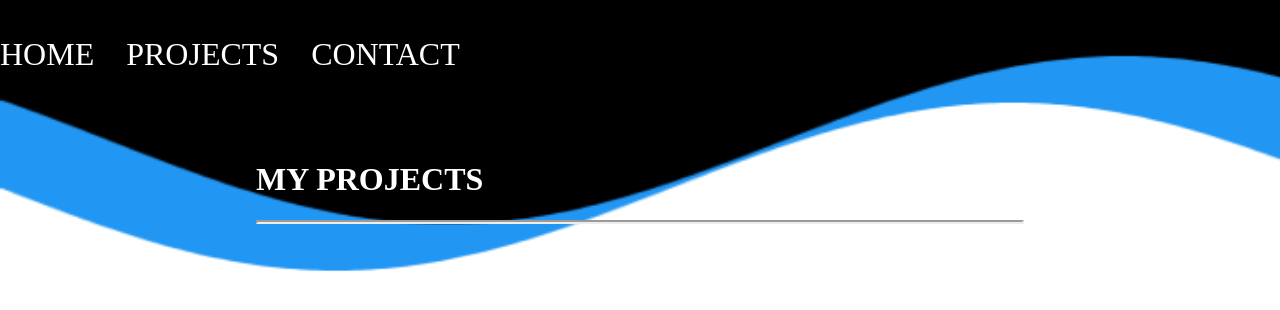
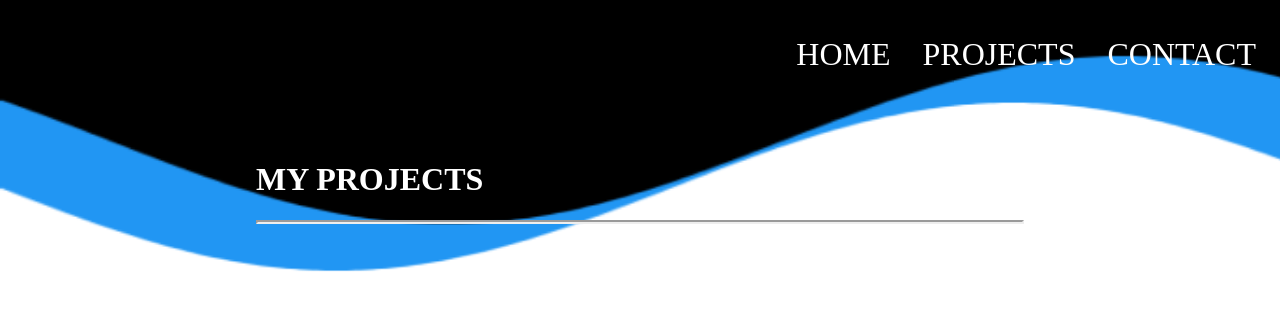
Before and after one commit to noahvarghese/noahvarghese.me, a Gatsby site: page /projects in a window 1280 px wide. Built offline with nearby package versions, Linux system fonts and the light colour scheme; Gatsby itself is replaced by a stand-in of ours.

Commit message:
satisfied with mobile nav, mad wave fixed

```diff
--- a/src/components/ContactForm.js
+++ b/src/components/ContactForm.js
@@ -32,8 +32,6 @@ const useStyles = makeStyles(({ breakpoints, spacing }) => ({
     rootMobile: {
         margin: 'auto',
         paddingTop: "1em",
-        position: "relative",
-        top: "15vh",
         marginLeft: "1%",
         marginRight: "1%",
         marginBottom: "1%",
@@ -110,7 +108,7 @@ export default function ContactForm() {
 
         <>
             { isActive &&
-                <Card className={clsx(classes.rootMobile, shadowStyles.root)}>
+                <Card className={classes.rootMobile}>
                     <Typography variant="h5" component="h2" className={classes.portraitMobileTitle}>Contact</Typography>
                     <form method="POST" action="" className={classes.formMobile}>
                         <TextField required id="fname" label="First Name" variant="outlined" fullWidth/>
--- a/src/components/Header.js
+++ b/src/components/Header.js
@@ -15,28 +15,25 @@ const useStyles = makeStyles(({transitions}) => ({
     nav: {
         marginTop: "1.25em",
         zIndex: 5,
+        width: "100vw",
     },
     navMobile: {
-        position: "relative",
-        width: "100%",
+        width: "100vw",
         zIndex: 10,
     },
     ul: {
         listStyleType: "none",
         display: "inline-block",
-        position: "absolute",
-        right: 0,
-        width: "100%"
+        float: "right",
     },
     li: {
         display: "inline-block",
         marginRight: "2em",
     },
     backgroundMobile: {
-        backgroundColor: "black",
+        backgroundColor: "rgba(0,0,0,0.7)",
     },
     liMobile: {
-        backgroundColor: "black",
         width: "100%",
         textAlign: "center",
         zIndex: 10,
@@ -60,14 +57,12 @@ const useStyles = makeStyles(({transitions}) => ({
     menu: {
         color: "white",
         fontSize: "2em",
-        float: "right"
     },
     expand: {
-      transform: 'rotate(0deg)',
-      marginLeft: 'auto',
-      transition: transitions.create('transform', {
-        duration: transitions.duration.shortest,
-      }),
+        transform: 'rotate(0deg)',
+        transition: transitions.create('transform', {
+            duration: transitions.duration.shortest,
+        }),
     },
     expandOpen: {
       transform: 'rotate(180deg)',
@@ -117,7 +112,7 @@ export default function Header() {
                                     <MenuIcon className={classes.menu}/>
                                 </IconButton>
                                 <Collapse in={expanded} timeout="auto" unmountOnExit>
-                                    <ul className={classes.ul}>
+                                    <ul className={classes.ulMobile}>
                                         {data.site.siteMetadata.menuLinks.map((item) => {
                                             return <li className={classes.liMobile} key={item.name}><a href={item.link} className={classes.aMobile}>{item.name.toUpperCase()}</a></li>
                                         })}
--- a/src/styles/wave.css
+++ b/src/styles/wave.css
@@ -1,5 +1,5 @@
 .wave1 {
-    position: absolute;
+    position: fixed;
     top: 0;
     left: 0;
     height: 35vh;
@@ -8,7 +8,7 @@
 }
 
 .wave2 {
-    position: absolute;
+    position: fixed;
     top: 0;
     left: 0;
     height: 35vh;
```
Also changed, not shown: src/pages/contact.js (+4 -3 lines).
